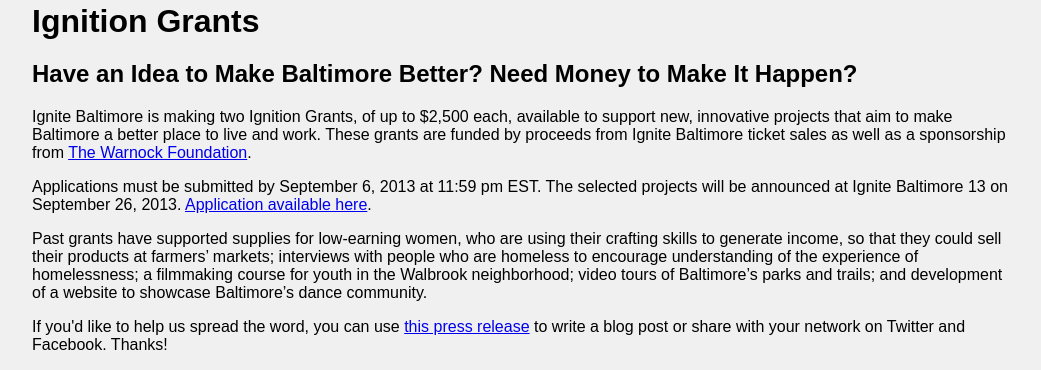
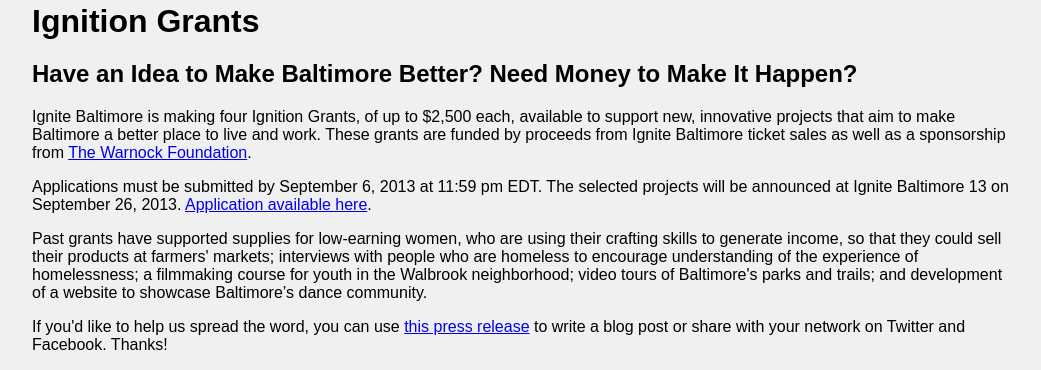
Before and after one commit to ignitebaltimore/ignitebaltimore.github.com, a Jekyll site: the page built from grant.html, in a window 1280 px wide. Shown: the part 187-557 px from the top of the page, without its empty margins (119-1160 px from the left). Built offline with Jekyll 4.4.1, drawn with Linux system fonts in a browser that asks for light colours.

Commit message:
Update grant.html

```diff
--- a/grant.html
+++ b/grant.html
@@ -8,14 +8,12 @@
 <h2 class="row">Have an Idea to Make Baltimore Better? Need Money to Make It Happen?</h2>
 
 <div class="row">
-  <p>Ignite Baltimore is making two Ignition Grants, of up to $2,500 each, available to support new, innovative projects that aim to make Baltimore a better place to live and work. These grants are funded by proceeds from Ignite Baltimore ticket sales as well as a sponsorship from <a href="http://warnockfoundation.org/">The Warnock Foundation</a>.</p>
+  <p>Ignite Baltimore is making four Ignition Grants, of up to $2,500 each, available to support new, innovative projects that aim to make Baltimore a better place to live and work. These grants are funded by proceeds from Ignite Baltimore ticket sales as well as a sponsorship from <a href="http://warnockfoundation.org/">The Warnock Foundation</a>.</p>
 
-  <p>Applications must be submitted by September 6, 2013 at 11:59 pm EST. The selected projects will be announced at Ignite Baltimore 13 on September 26, 2013.
-  <a href="https://docs.google.com/document/d/14u1dJ3HESYNcWDnYyPTIx_Htb15LWxsvKWSC2sscmgY/edit">Application available here</a>.</p>
+  <p>Applications must be submitted by September 6, 2013 at 11:59 pm EDT. The selected projects will be announced at Ignite Baltimore 13 on September 26, 2013. <a href="https://docs.google.com/document/d/14u1dJ3HESYNcWDnYyPTIx_Htb15LWxsvKWSC2sscmgY/edit">Application available here</a>.</p>
 
-  <p>Past grants have supported supplies for low-earning women, who are using their crafting skills to generate income, so that they could sell their products at farmers’ markets; interviews with people who are homeless to encourage understanding of the experience of homelessness; a filmmaking course for youth in the Walbrook neighborhood; video tours of Baltimore’s parks and trails; and development of a website to showcase Baltimore’s dance community.</p>
+  <p>Past grants have supported supplies for low-earning women, who are using their crafting skills to generate income, so that they could sell their products at farmers' markets; interviews with people who are homeless to encourage understanding of the experience of homelessness; a filmmaking course for youth in the Walbrook neighborhood; video tours of Baltimore's parks and trails; and development of a website to showcase Baltimore’s dance community.</p>
 
-<p>If you'd like to help us spread the word, you can use <a href="https://docs.google.com/document/d/1F14zLeLi8L7SdUWQiKD6UwdNpYYPsCkH56CVRt8ubWU/edit">this press release</a> to write a blog post or share with your network on Twitter and Facebook. Thanks!
-</p>
+<p>If you'd like to help us spread the word, you can use <a href="https://docs.google.com/document/d/1F14zLeLi8L7SdUWQiKD6UwdNpYYPsCkH56CVRt8ubWU/edit">this press release</a> to write a blog post or share with your network on Twitter and Facebook. Thanks!</p>
 
 {% include social_media.html %}
```
